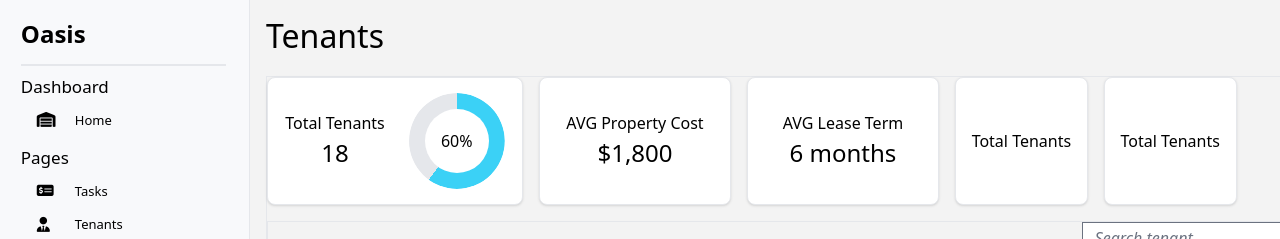
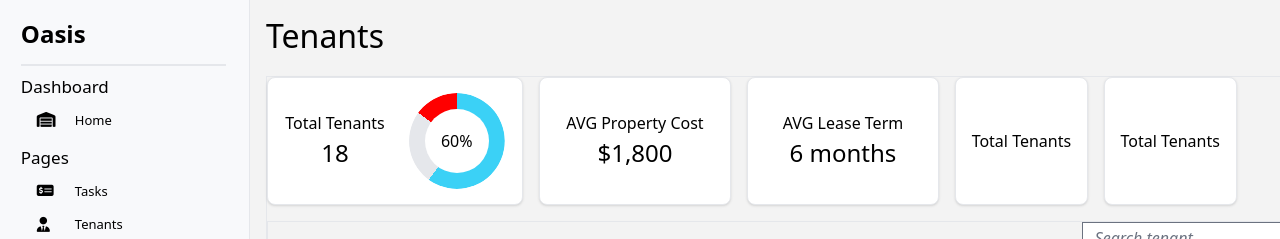
Before and after one commit to eddiemaceda11/Oasis, a React (Vite) app: page /dashboard/tenants in a window 1280 px wide. Shown: the top 239 px of the page. Built offline with nearby package versions, Linux system fonts and the light colour scheme.

Commit message:
Adjust conic gradient for CircularProgress

```diff
--- a/src/components/ui/CircularProgress.tsx
+++ b/src/components/ui/CircularProgress.tsx
@@ -2,14 +2,14 @@ const CircularProgress = ({ progress }: { progress: number }) => {
   return (
     <div className="relative flex items-center justify-center h-24 w-24">
       <div
-        className="absolute w-full h-full rounded-full"
+        className="absolute w-full h-full"
         style={{
-          background: `conic-gradient(#3bd1f6 ${progress}%, #e5e7eb ${progress}%)`,
+          background: `conic-gradient(#3bd1f6 ${progress}%, #e5e7eb ${progress}% 85%, red 85%)`,
           borderRadius: "50%",
           clipPath: "circle(50% at 50% 50%)",
         }}
       />
-      <div className="absolute flex items-center justify-center h-16 w-16 bg-white rounded-[50%]">{progress}%</div>
+      <div className=" absolute flex items-center justify-center h-16 w-16 bg-white rounded-[50%]">{progress}%</div>
     </div>
   );
 };
```
